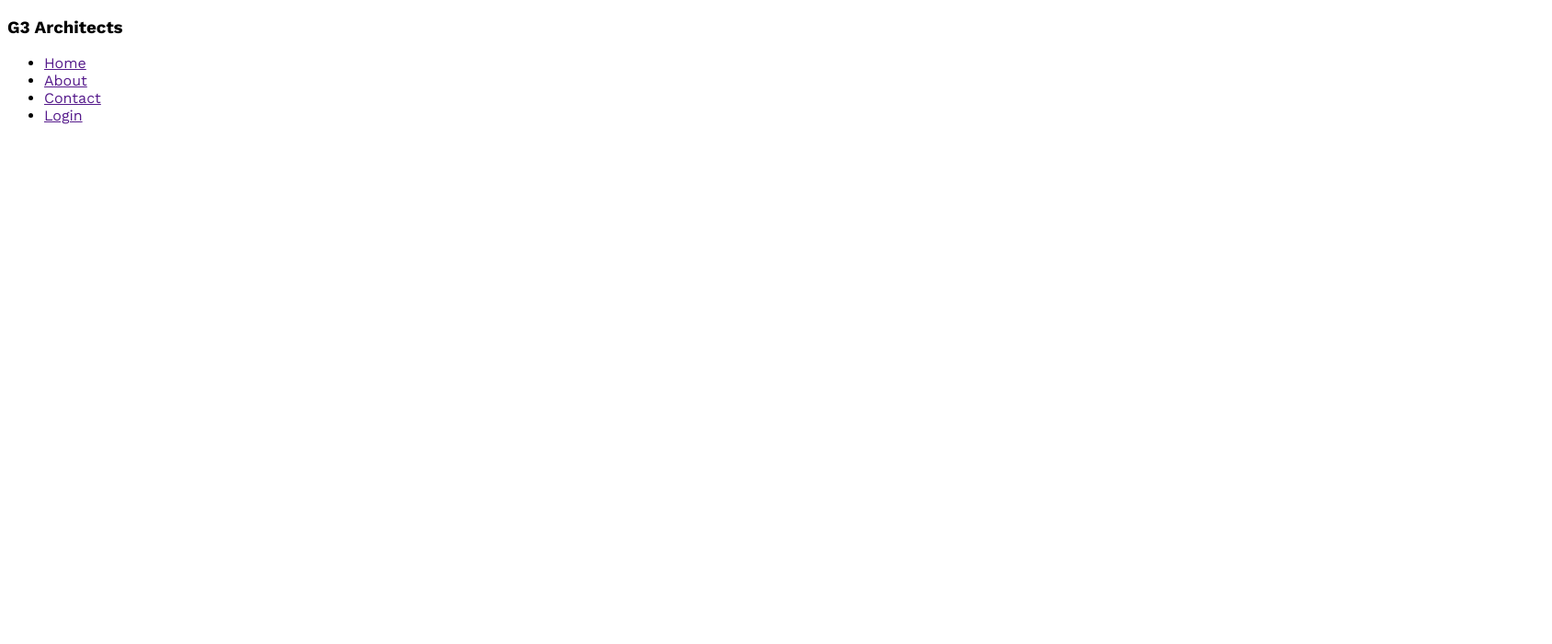
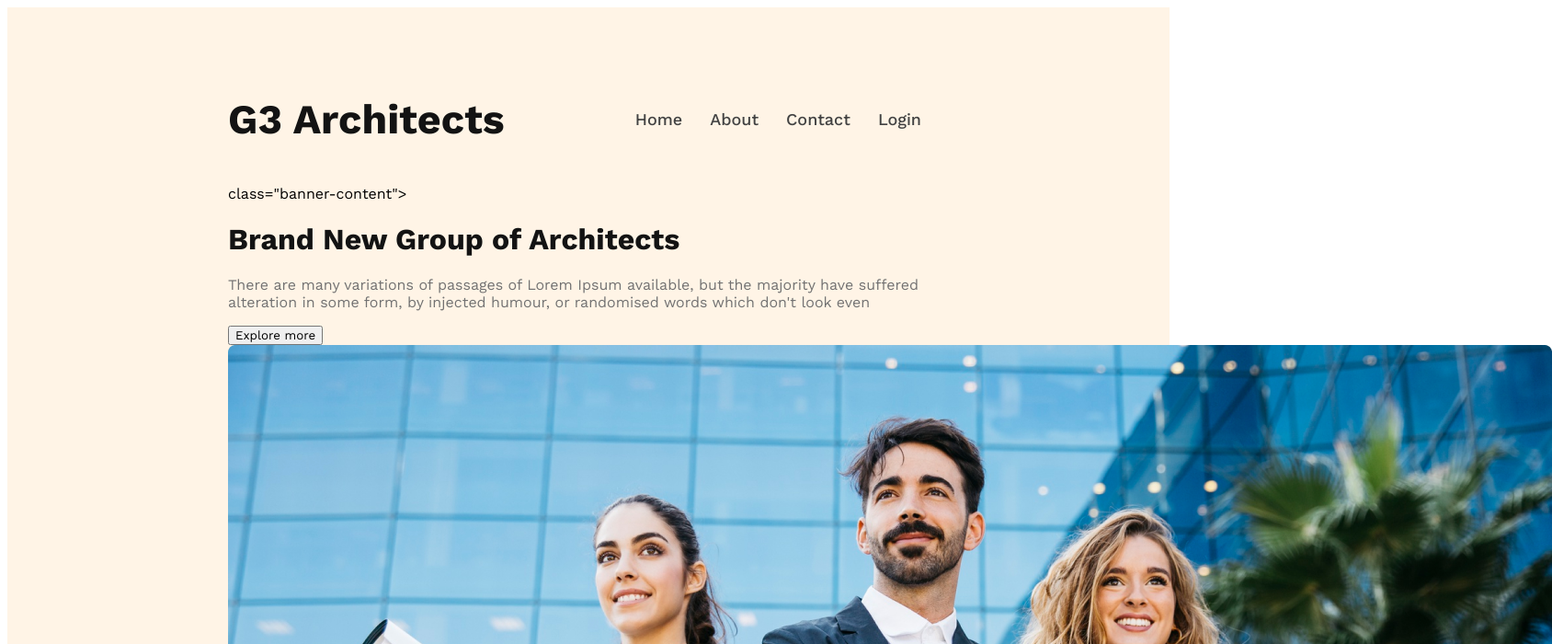
Before and after one commit to mehjabinWD/G3-architects-website, a plain HTML site: page index.html in a window 1280 px wide. Shown: the top 700 px of the page at 92% size, 1688 px wide, since content can reach past the window. Drawn offline with nearby package versions, Linux system fonts and the light colour scheme.

Commit message:
banner content added

```diff
--- a/index.html
+++ b/index.html
@@ -9,7 +9,7 @@
 <body>
     <header>
     <nav>
-        <h3>G3 Architects</h3>
+        <h3 class="nav-title">G3 Architects</h3>
         <ul>
             <li><a href="">Home</a></li>
             <li><a href="">About</a></li>
@@ -17,6 +17,16 @@
             <li><a href="">Login</a></li>
         </ul>
     </nav>
+      <div class="banner">
+        <div> class="banner-content">
+        <h1 class="banner-title">Brand New Group of Architects</h1>
+       <p class="banner-description">There are many variations of passages of Lorem Ipsum available, but the majority have suffered alteration in some form, by injected humour, or randomised words which don't look even
+    </p>
+    <button class="btn-primary">Explore more</button>
+    </div>
+    <img src="images/banner.png" alt="">
+      </div>
+
     </header>
     <main>
 
--- a/style.css
+++ b/style.css
@@ -1,7 +1,57 @@
 /* work sans font from google fonts */
 @import url('https://fonts.googleapis.com/css2?family=Work+Sans:wght@400;500;600;700;800&display=swap');
+/*shared style */
 
 * {
     font-family: 'Work Sans', sans-serif;
 
 }
+.btn-primary{
+
+}
+/* header styles */
+header{
+    background: rgba(255, 144, 14, 0.10);
+    padding: 50px 240px;
+}
+nav{
+    display:flex;
+    justify-content: space-between;
+    align-items: center;
+}
+  .nav-title{
+    font-size: 2.8rem;
+    font-weight: 700;
+    color: #131313;
+
+  }
+  nav > ul{
+    display: flex;
+  }
+  nav li{
+      list-style: none;
+      margin-right:30px ;
+      font-weight: 500;
+      font-size: 18px;
+
+
+  }
+  nav li a{
+      text-decoration: none;
+      color:#424242 ;
+  }
+  /* banner styles */
+  .banner-content{
+    max-width: 800px;
+    text-align: center;
+    margin: 0 auto;
+  }
+  .banner-title{
+      font-size: 4 rem;
+      font-weight: 700;
+      color: #131313;
+
+  }
+  .banner-description{
+    color: #727272;
+  }
```
